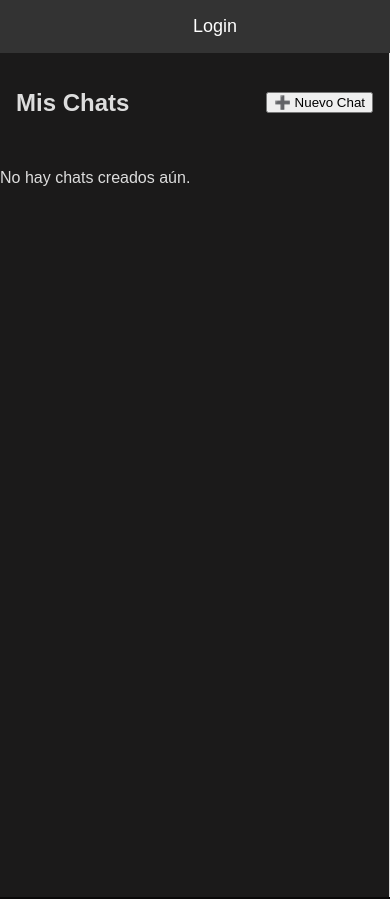
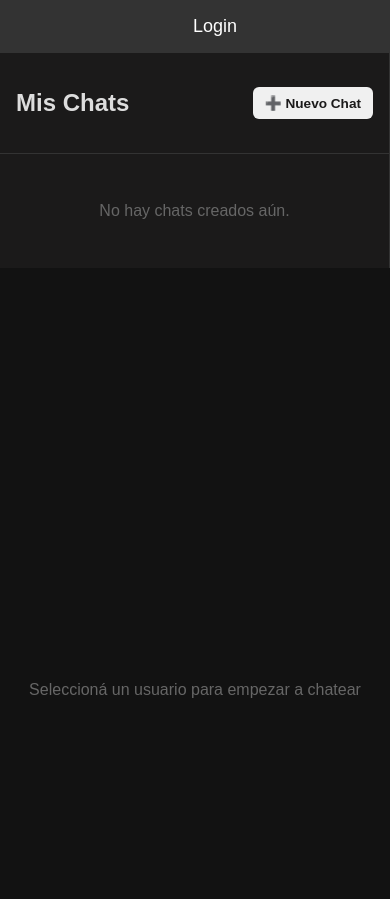
Before and after one commit to spawnew/Angular, an Angular app in the folder miApp/: page /chats/1 in a window 390 px wide. Shown: the top 899 px of the page. Built offline with nearby package versions, Linux system fonts and the light colour scheme.

Commit message:
arreglo para pantallas chicas

```diff
--- a/miApp/src/app/components/main/main.component.css
+++ b/miApp/src/app/components/main/main.component.css
@@ -1,25 +1,23 @@
-
-
 .contenedor-principal {
     display: grid;
     height: 100vh;
     grid-template-columns: 1fr;
-
+    background-color: #1b1a1a;
 }
 
 @media (min-width: 768px) {
     .contenedor-principal {
         grid-template-columns: 350px 1fr;
-
     }
 }
 
+
 .sidebar {
-    border-right: 1px solid #ddd;
+    border-right: 1px solid #333;
     background: #1b1a1a;
     display: flex;
     flex-direction: column;
-    color:#ddd;
+    color: #ddd;
 }
 
 .sidebar-header {
@@ -27,20 +25,38 @@
     display: flex;
     justify-content: space-between;
     align-items: center;
+    border-bottom: 1px solid #333;
+}
 
+
+.btn-nuevo {
+    background-color: #f0f0f0;
+    color: #1b1a1a;
+    border: none;
+    padding: 8px 12px;
+    border-radius: 6px;
+    font-weight: bold;
+    cursor: pointer;
+    font-size: 0.85rem;
+    transition: background 0.2s;
 }
+
+.btn-nuevo:hover {
+    background-color: #ffffff;
+}
+
 
 .contacto-card {
     display: flex;
     padding: 1rem;
     text-decoration: none;
-    color: #333;
-    border-bottom: 1px solid #0f0e0e;
-    color:#ddd
+    border-bottom: 1px solid #222;
+    color: #ddd;
+    transition: background 0.2s;
 }
 
 .contacto-card:hover {
-    background-color: #151616;
+    background-color: #252526;
 }
 
 .contacto-card.activa {
@@ -52,6 +68,7 @@
     height: 50px;
     border-radius: 50%;
     margin-right: 1rem;
+    object-fit: cover;
 }
 
 .contacto-info {
@@ -64,12 +81,12 @@
 }
 
 .estado.online {
-    color: green;
+    color: #4caf50;
     font-size: 0.8rem;
 }
 
 .estado.offline {
-    color: gray;
+    color: #888;
     font-size: 0.8rem;
 }
 
@@ -78,24 +95,31 @@
     background: #29292b;
     display: flex;
     flex-direction: column;
-    color:#ddd
+    color: #ddd;
 }
 
 .btn-volver {
     display: none;
-    margin: 10px;
+
 }
 
+
 @media (max-width: 767px) {
+
+
     .sidebar.oculta {
         display: none !important;
     }
 
     .ventana-principal {
-        display: none !important;
-        width: 100%;
-        /* Asegura que ocupe todo el ancho */
+        display: flex;
+        flex-direction: column;
+        width: 100vw;
         height: 100vh;
+
+        top: 0;
+        left: 0;
+        z-index: 10;
     }
 
     .ventana-principal.visible {
@@ -104,10 +128,20 @@
 
     .btn-volver {
         display: block;
-        padding: 10px;
-        background: #333;
+        padding: 15px;
+        background: #1b1a1a;
         color: white;
         border: none;
+        border-bottom: 1px solid #333;
         cursor: pointer;
+        text-align: left;
+        font-weight: bold;
+        width: 100%;
     }
 }
+
+.text-empty {
+    padding: 2rem;
+    text-align: center;
+    color: #666;
+}
--- a/miApp/src/app/components/main/main.component.html
+++ b/miApp/src/app/components/main/main.component.html
@@ -1,10 +1,10 @@
 <div class="contenedor-principal">
 
-    <aside class="sidebar" [class.oculta]="idSeleccionado() !== null">
+    <aside class="sidebar" [class.oculta]="mostrarContenido()">
 
         <header class="sidebar-header">
             <h2>Mis Chats</h2>
-            <button routerLink="nuevo">➕ Nuevo Chat</button>
+            <button routerLink="nuevo" class="btn-nuevo">➕ Nuevo Chat</button>
         </header>
 
         <div class="lista-contactos">
@@ -16,7 +16,6 @@
 
                 <div class="contacto-info">
                     <span class="nombre">{{ chat.nombre }}</span>
-
                     @if (chat.estado === 'online') {
                     <span class="estado online">Online</span>
                     } @else {
@@ -25,7 +24,7 @@
                 </div>
             </a>
             } @empty {
-            <p class="text-center">No hay chats creados aún.</p>
+            <p class="text-empty">No hay chats creados aún.</p>
             }
         </div>
     </aside>
--- a/miApp/src/app/components/main/main.component.ts
+++ b/miApp/src/app/components/main/main.component.ts
@@ -1,5 +1,4 @@
 
-;
 import { CommonModule } from '@angular/common';
 import { ChatService } from '../../services/chat.service';
 import { Component, inject, computed } from '@angular/core'; // Agregá computed
```
